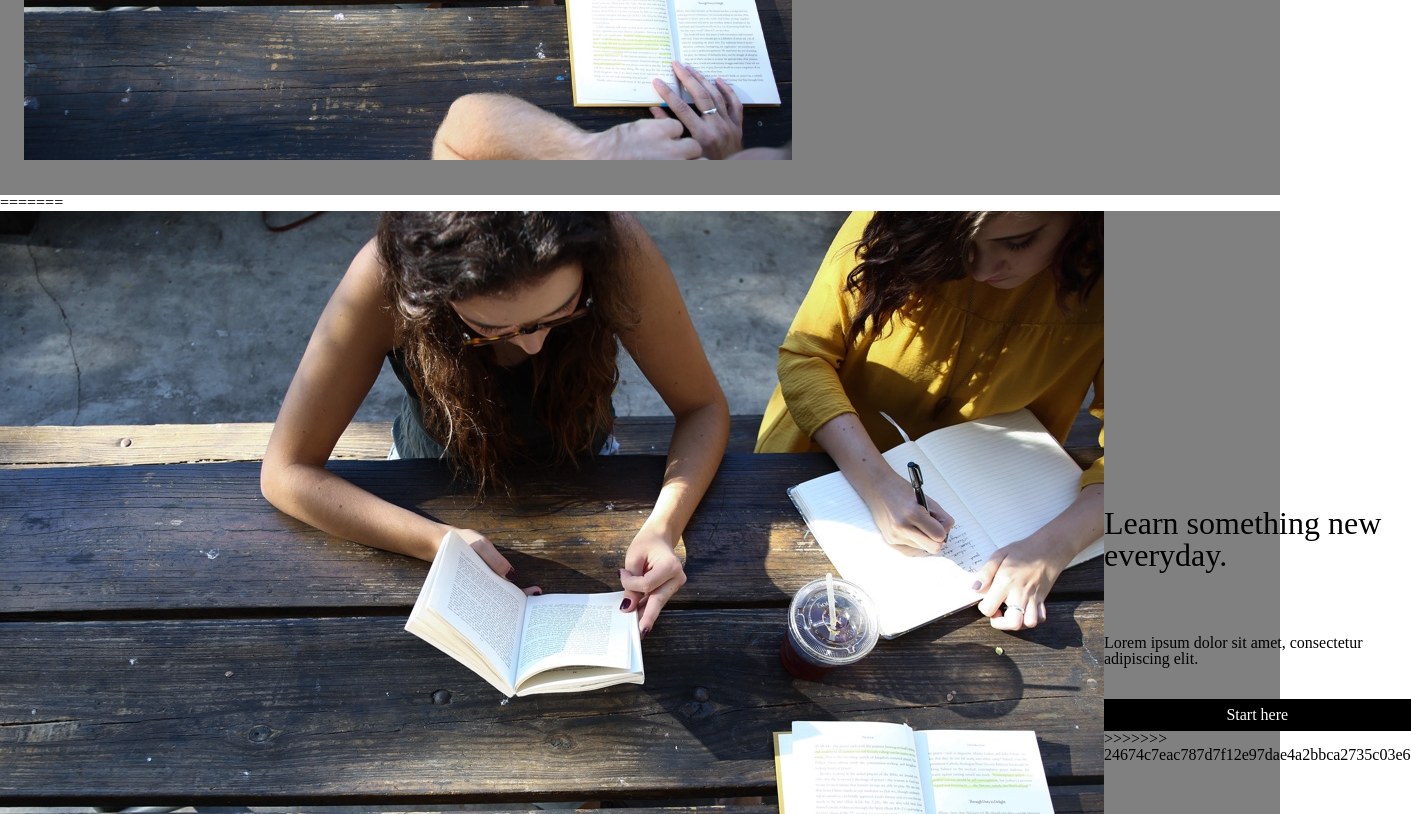
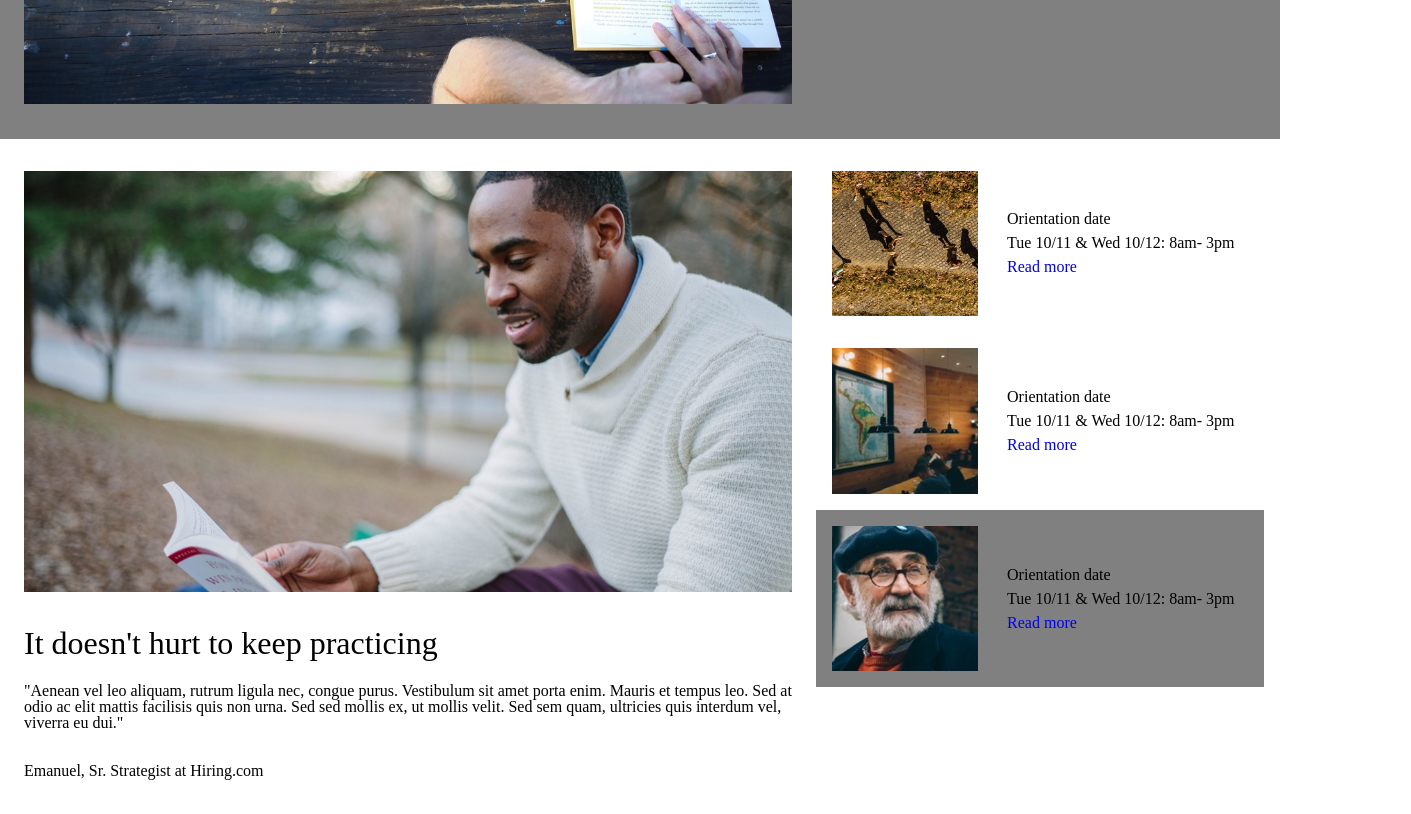
Before and after one commit to joshualevan/Capstone, a plain HTML site: page index.html in a window 1280 px wide. Shown: the part 560-1374 px from the top of the page, 1411 px wide, since content can reach past the window. Drawn offline with Linux system fonts and the light colour scheme.

Commit message:
Resolve merge conflict

```diff
--- a/index.html
+++ b/index.html
@@ -28,7 +28,6 @@
     </header>
 
 <!-- Banner -->
-<<<<<<< HEAD
   <div class="banner">
     <div class="lrg-photo">
       <img src="./resources/images/banner.jpg" alt="Studying">
@@ -41,17 +40,6 @@
       </div></a>
     </div>
   </div>
-=======
-
-  <section class="banner">
-    <img class="lrg-img" src="./resources/images/banner.jpg" alt="Study Group">
-    <div class="start">
-      <h1>Learn something new everyday.</h1><br/><br/>
-      <h2>Lorem ipsum dolor sit amet, consectetur adipiscing elit.</h2><br/><br/>
-      <div class="btn">
-        <span>Start here</span>
-      </div>
->>>>>>> 24674c7eac787d7f12e97dae4a2bbca2735c03e6
 
       </div>
     </div>
@@ -60,7 +48,6 @@
 <!-- Main -->
 
 <main>
-<<<<<<< HEAD
   <div class="lrg-photo">
     <img src="./resources/images/information-main.jpg" alt="Reading">
     <h1>It doesn't hurt to keep practicing</h1>
@@ -94,8 +81,6 @@
     </div>
   </div>
 
-=======
->>>>>>> 24674c7eac787d7f12e97dae4a2bbca2735c03e6
 
 </main>
 
--- a/resources/css/style.css
+++ b/resources/css/style.css
@@ -3,11 +3,6 @@
 html {
   font-size: 16px;
 }
-
-<<<<<<< HEAD
-/* div, header, main, section { */
-  /* border: solid 1px black; */
-/* } */
 
 a {
   text-decoration: none;
@@ -34,7 +29,7 @@ h1 {
   height: auto;
 }
 
->>>>>>> 24674c7eac787d7f12e97dae4a2bbca2735c03e6
+
 /* Header */
 
 header {
```
